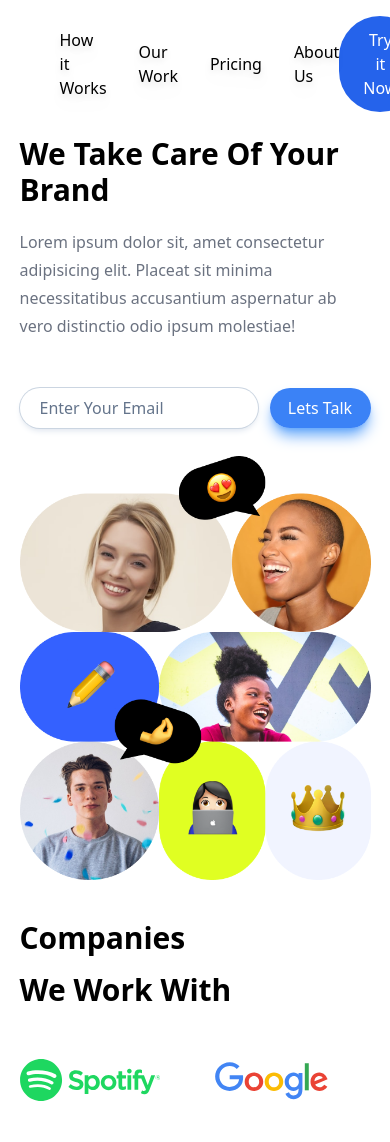
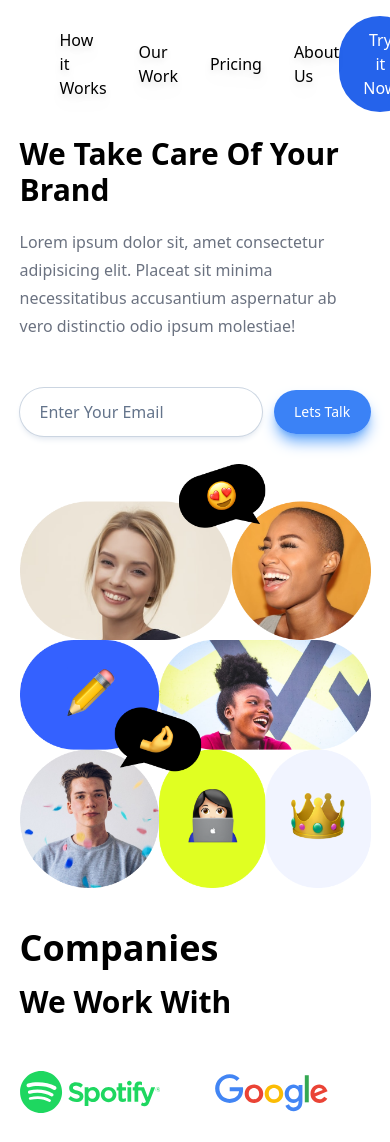
Before and after one commit to vishnubansal001/Embrace, a React (Create React App) app: page / in a window 390 px wide. Shown: the top 1142 px of the page. Built offline with nearby package versions, Linux system fonts and the light colour scheme.

Commit message:
some of the responsiveness done

```diff
--- a/src/components/Community.jsx
+++ b/src/components/Community.jsx
@@ -16,7 +16,7 @@ const Community = () => {
       <div className="flex items-center mt-10">
         <div className="w-[90%] mx-auto flex flex-col items-start">
           <div className="flex flex-col text-black gap-4 mb-12">
-            <h1 className="lg:text-5xl md:text-4xl sm:text-3xl text-3xl font-semibold">
+            <h1 className="lg:text-6xl md:text-5xl sm:text-3xl text-4xl font-semibold">
               Companies
             </h1>
             <h1 className="lg:text-5xl md:text-4xl sm:text-3xl text-3xl font-semibold">
--- a/src/components/Hero.jsx
+++ b/src/components/Hero.jsx
@@ -21,11 +21,11 @@ const Hero = () => {
               <input
                 type="email"
                 placeholder="Enter Your Email"
-                className="py-2 px-5 ring-1 ring-slate-300 flex items-center shadow-md shadow-slate-200 w-full text-base rounded-full relative placeholder:text-slate-500 focus:outline-blue-500"
+                className="py-3 px-5 ring-1 ring-slate-300 flex items-center shadow-md shadow-slate-200 w-full text-base rounded-full relative placeholder:text-slate-500 focus:outline-blue-500"
               />
               <button
                 type="button"
-                className="text-base px-4 py-2 w-[40%] text-white bg-gradient-to-b from-blue-500 to-blue-500 rounded-full transition-all duration-200 active:scale-90 shadow-lg shadow-blue-400"
+                className="py-3 px-2 w-[40%] text-sm md:text-base md:px-4 md:py-2 md:w-[40%] text-white bg-gradient-to-b from-blue-500 to-blue-500 rounded-full transition-all duration-200 active:scale-90 shadow-lg shadow-blue-400"
               >
                 Lets Talk
               </button>
```
